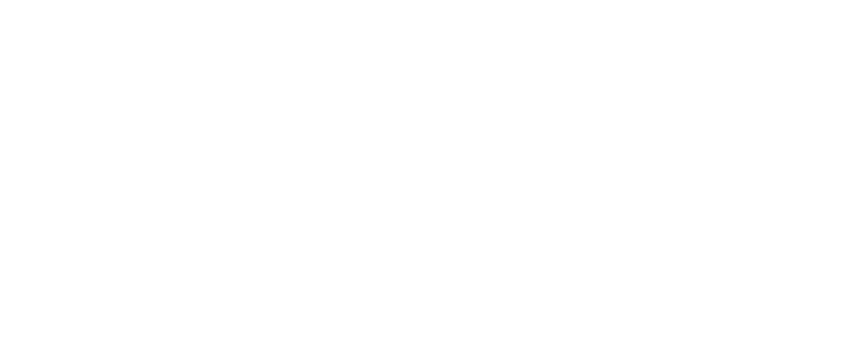
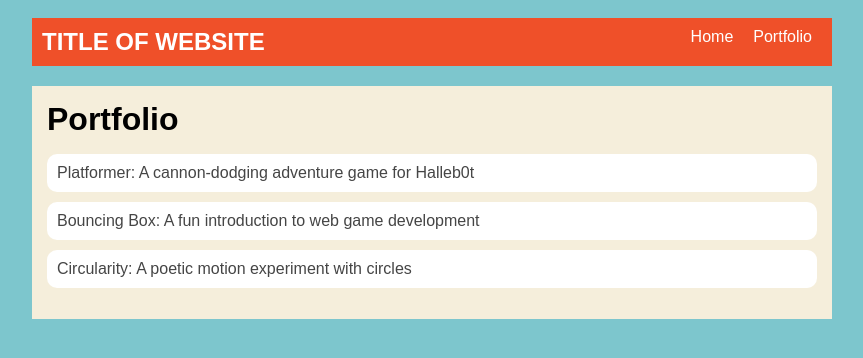
Before and after one commit to dannicamatte1-web/dannicamatte1-web.github.io, a plain HTML site: page portfolio.html in a window 1280 px wide. Shown: the whole page, without its empty margins (208-1071 px from the left). Drawn offline with Linux system fonts and the light colour scheme.

Commit message:
Finished

```diff
--- a/index.html
+++ b/index.html
@@ -1,21 +1,41 @@
-<!DOCTYPE html>
+<!doctype html>
 <html>
   <head>
-    <title>Danica's Wrold</title>
+    <title>SITE TITLE</title>
+    <link rel="stylesheet" href="style.css" />
   </head>
+
 
   <body>
     <!-- All content goes here -->
     <div id="all-contents">
       <nav>
-
-
+        <h1>HEADER</h1>
+        <ul id="nav-ul">
+          <li class="nav-li">
+            <a href="index.html">Home</a>
+          </li>
+          <li class="nav-li">
+            <a href="portfolio.html">Portfolio</a>
+          </li>
+        </ul>
       </nav>
       <main>
-
-  <div class="sidebar"></div>
-  <div class="content"></div>
-
+        <div class="sidebar">
+          <img class="sidebar-img" src="https://images.unsplash.com/photo-1591871937573-74dbba515c4c?fm=jpg&q=60&w=3000&auto=format&fit=crop&ixlib=rb-4.1.0&ixid=M3wxMjA3fDB8MHxzZWFyY2h8MTJ8fGtpdHRlbnxlbnwwfHwwfHx8MA%3D%3D" />
+        </div>
+        <div class="content">
+          <h2>NAME</h2>
+          <p>SITE</p>
+          <div id="interests">
+            <h3>INTERESTS</h3>
+            <ul>
+              <li>ONE</li>
+              <li>TWO</li>
+              <li>THREE</li>
+            </ul>
+          </div>
+        </div>
       </main>
     </div>
   </body>
--- a/portfolio.html
+++ b/portfolio.html
@@ -0,0 +1,47 @@
+<!doctype html>
+<html>
+  <head>
+    <title>SITE TITLE</title>
+    <link rel="stylesheet" href="style.css" />
+  </head>
+
+
+  <body>
+    <!-- All content goes here -->
+    <div id="all-contents">
+      <nav>
+        <h1>TITLE OF WEBSITE</h1>
+        <ul id="nav-ul">
+          <li class="nav-li">
+            <a href="index.html">Home</a>
+          </li>
+          <li class="nav-li">
+            <a href="portfolio.html">Portfolio</a>
+          </li>
+        </ul>
+      </nav>
+      <main>
+        <div class="content">
+          <h1>Portfolio</h1>
+          <ul id="portfolio">
+            <li>
+              <a href="fsd-projects/platformer/"
+                >Platformer: A cannon-dodging adventure game for Halleb0t</a
+              >
+            </li>
+            <li>
+              <a href="fsd-projects/bouncing-box/"
+                >Bouncing Box: A fun introduction to web game development</a
+              >
+            </li>
+            <li>
+              <a href="fsd-projects/circularity/"
+                >Circularity: A poetic motion experiment with circles</a
+              >
+            </li>
+          </ul>
+        </div>
+      </main>
+    </div>
+  </body>
+</html>
--- a/style.css
+++ b/style.css
@@ -0,0 +1,118 @@
+body {
+  background: rgb(125, 198, 205);
+  color: rgb(45, 45, 45);
+  padding: 10px;
+  font-family: Arial, sans-serif;
+}
+
+
+#all-contents {
+  max-width: 800px;
+  margin: auto;
+}
+
+
+/* navigation menu */
+nav {
+  background: rgb(239, 80, 41);
+  margin: 0 auto;
+  display: flex;
+  padding: 10px;
+}
+
+
+h1 {
+  display: flex;
+  align-items: center;
+  color: white;
+  flex: 1;
+  margin: 0;
+}
+
+
+#nav-ul {
+  list-style-type: none;
+  margin: 0;
+  padding: 0;
+  display: flex;
+}
+
+
+.nav-li {
+  display: inline-block;
+  padding: 0 10px;
+}
+
+
+a {
+  text-decoration: none;
+  color: #fff;
+}
+
+
+/* main container area beneath menu */
+main {
+  background: rgb(245, 238, 219);
+  display: flex;
+  margin-top: 20px;
+}
+
+
+.sidebar {
+  margin-right: 25px;
+  padding: 10px;
+}
+
+
+.sidebar-img {
+  width: 200px;
+}
+
+
+.content {
+  flex: 1;
+  padding: 15px;
+}
+
+
+/* interests section styles */
+#interests {
+  border: 4px silver ridge;
+  padding: 8px;
+  margin-top: 20px;
+}
+
+
+h2,
+h3 {
+  margin: 0px;
+}
+/* Portfolio styles */
+.content h1 {
+  color: black;
+}
+
+
+#portfolio {
+  list-style-type: none;
+  padding-left: 0;
+}
+
+
+#portfolio li {
+  background: #fff;
+  padding: 10px;
+  border-radius: 10px;
+  margin-bottom: 10px;
+}
+
+
+#portfolio li:hover {
+  background: #eee;
+}
+
+
+#portfolio a {
+  text-decoration: none;
+  color: #454545;
+}
```
Also changed, not shown: fsd-projects/bouncing-box/index.html (+30 -16 lines), fsd-projects/circularity/js/init.js (+46 -24 lines), fsd-projects/platformer/platformer.js (+38 -10 lines).
